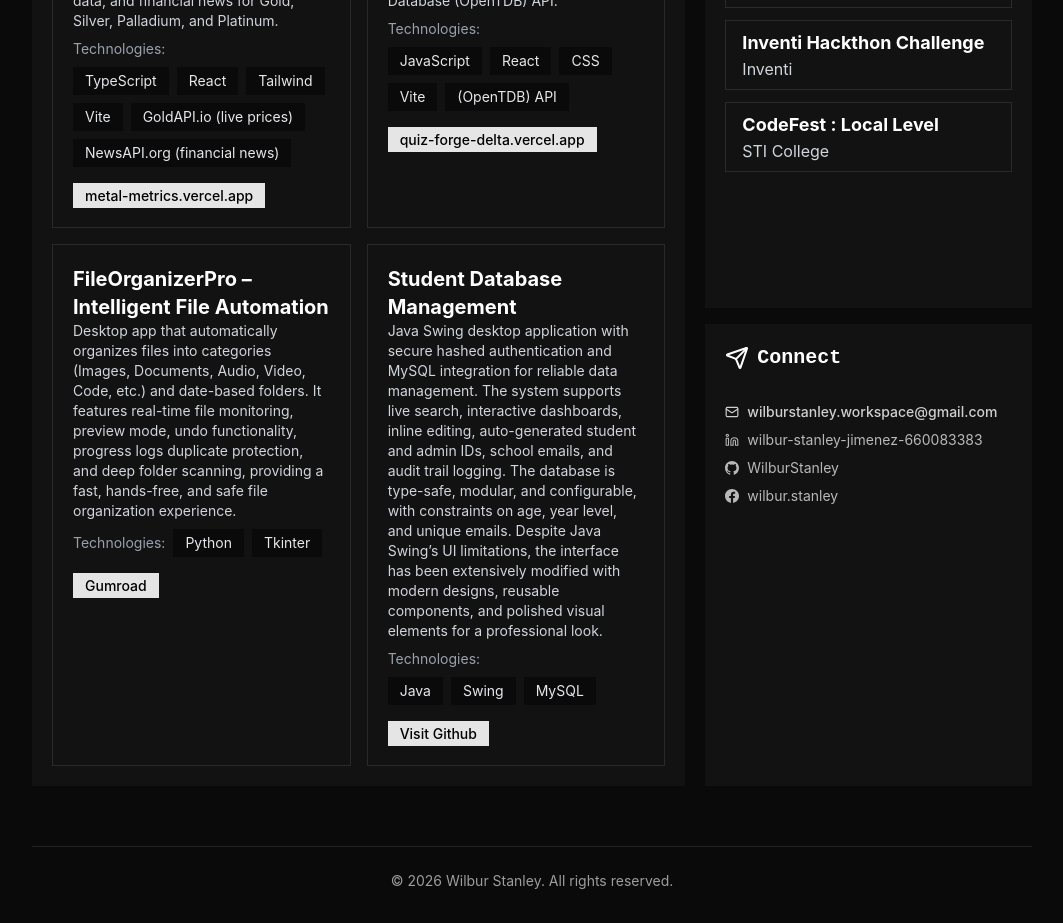
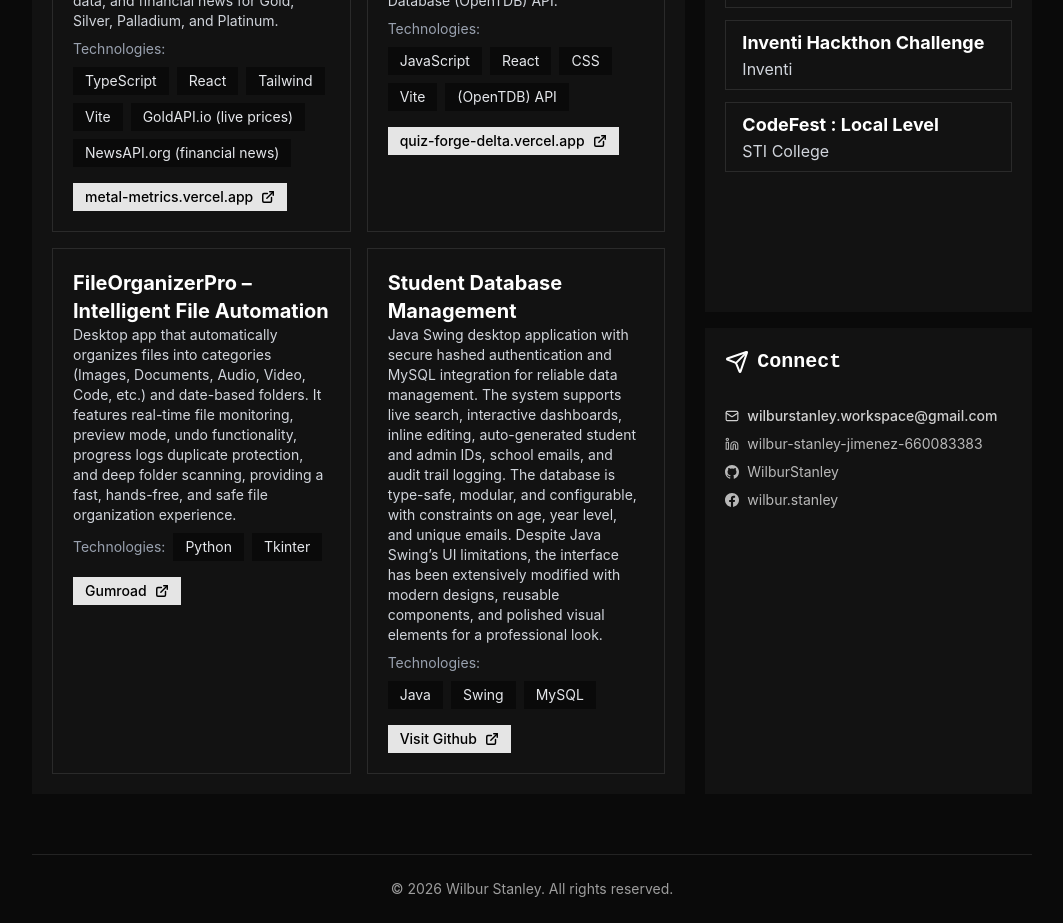
Before and after one commit to WilburStanley/web-portfolio, a React (Vite) app: page / in a window 1280 px wide. Shown: the part 1400-2323 px from the top of the page, without its empty margins (108-1171 px from the left). Built offline with nearby package versions, Linux system fonts and the light colour scheme.

Commit message:
updated project card

```diff
--- a/src/components/ProjectCard.tsx
+++ b/src/components/ProjectCard.tsx
@@ -1,3 +1,5 @@
+import { ExternalLink } from "lucide-react";
+
 export type ProjectCardProps = {
   app: string;
   description: string;
@@ -43,9 +45,10 @@ export const ProjectCard = ({
         href={url}
         target="_blank"
         rel="noopener noreferrer"
-        className="bg-surface-200 text-black py-1 px-2 sm:px-3 text-xs sm:text-sm hover:opacity-80 transition font-medium"
+        className="inline-flex items-center gap-2 bg-surface-200 text-black py-1 px-2 sm:px-3 text-xs sm:text-sm hover:opacity-80 transition font-medium"
       >
         {urlLabel}
+        <ExternalLink size={14} strokeWidth={2.5} />
       </a>
     </div>
   )
```
